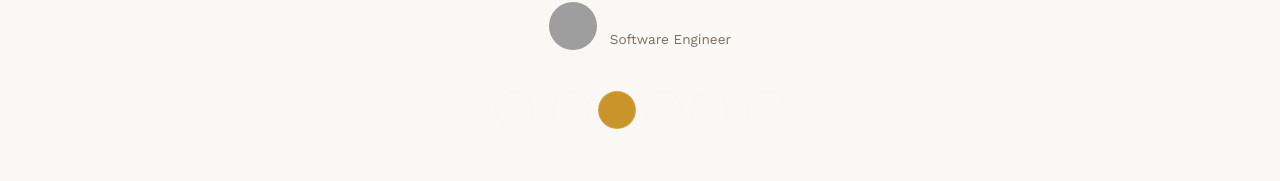
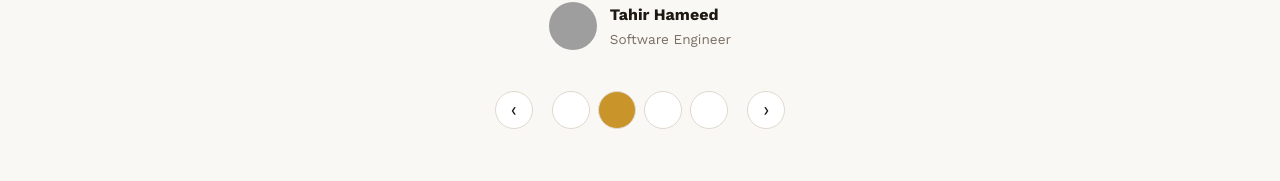
Before and after one commit to TahirHameed106/SoftGrid_Web_Internship_TAsk_ResturantWebApp, a React (Vite) app in the folder INTERNSHIP/: page / in a window 1280 px wide. Shown: the part 3148-3329 px from the top of the page. Built offline with nearby package versions, Linux system fonts and the light colour scheme; grey boxes are pictures that could not be loaded.

Commit message:
Day 5 task  :Fixing the Color Allingment according to the Dark/Light --> Testimonial page issue resolved

```diff
--- a/INTERNSHIP/src/components/Testimonials/Testimonials.css
+++ b/INTERNSHIP/src/components/Testimonials/Testimonials.css
@@ -1,6 +1,6 @@
 .testimonials {
   background: var(--color-bg);
-  color: var(--color-cream);
+  color: var(--color-text);
 }
 
 .testimonial-card {
@@ -64,19 +64,21 @@
 }
 
 .testimonials__controls button {
-  background: transparent;
-  border: 1px solid rgba(246, 241, 231, 0.2);
-  color: var(--color-cream);
+  background: var(--color-bg-card);
+  border: 1px solid var(--color-border);
+  color: var(--color-text);
   width: 38px;
   height: 38px;
   border-radius: 50%;
   font-size: 1.2rem;
   cursor: pointer;
-  transition: background var(--transition);
+  transition: all var(--transition);
 }
 
 .testimonials__controls button:hover {
-  background: rgba(246, 241, 231, 0.1);
+  background: var(--color-gold);
+  color: #18140f;
+  border-color: var(--color-gold);
 }
 
 .testimonials__dots {
@@ -97,3 +99,9 @@
 .dot.is-active {
   background: var(--color-gold);
 }
+
+[data-theme="dark"] .testimonials__controls button {
+  background: rgba(246,241,231,0.06);
+  border-color: rgba(246,241,231,0.15);
+  color: var(--color-cream);
+}
```
